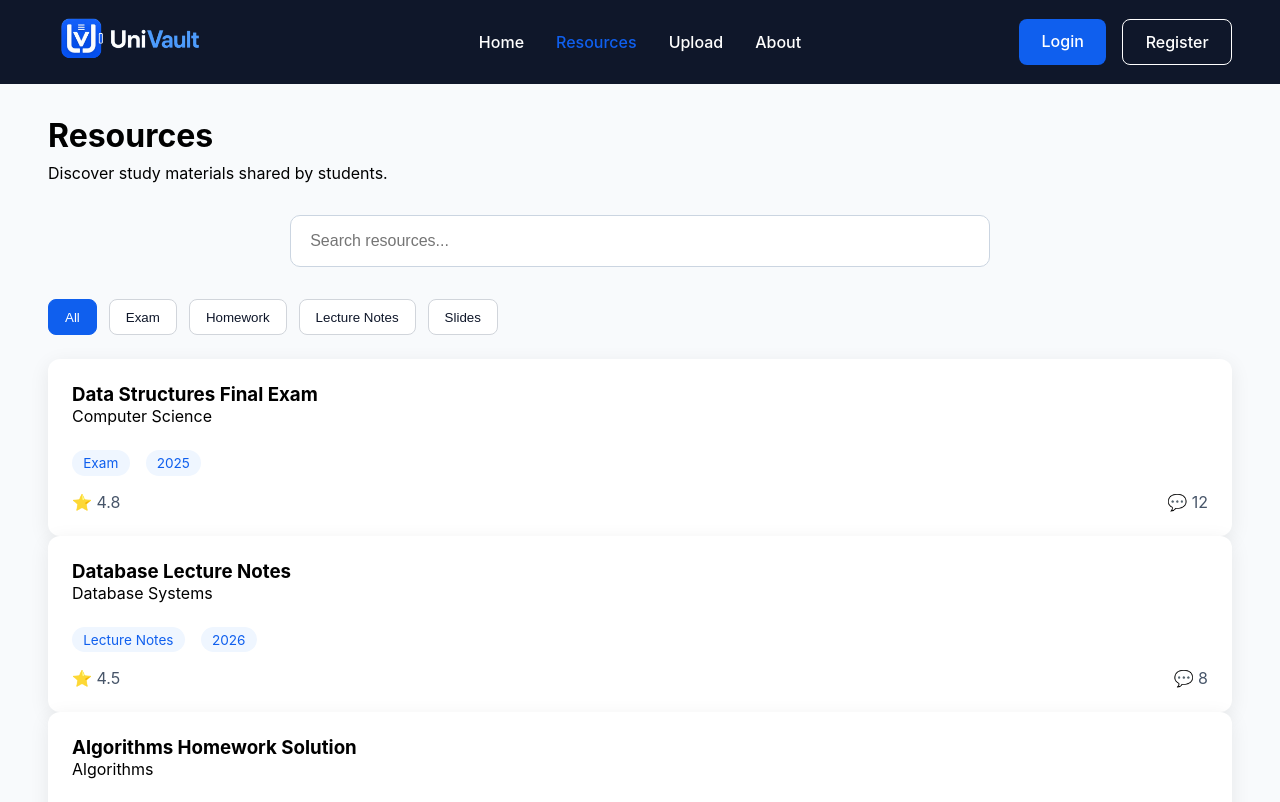
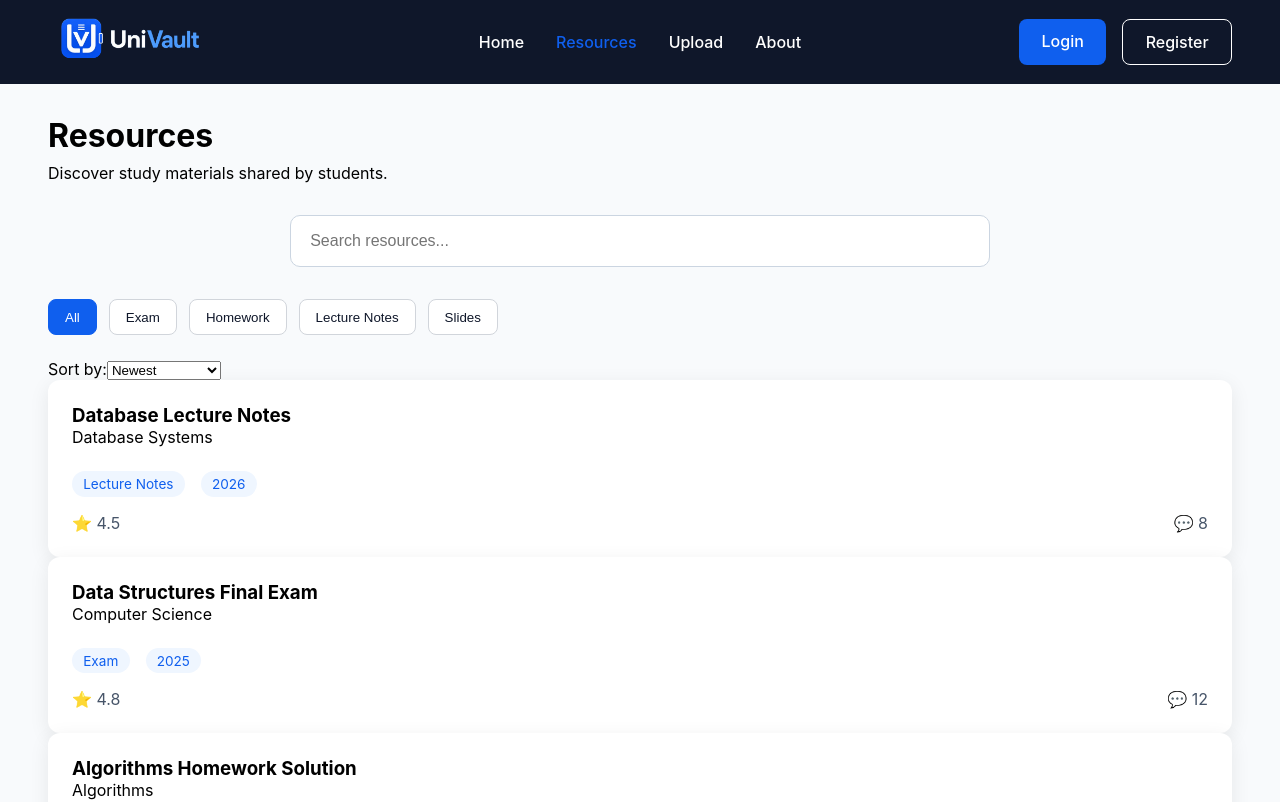
Before and after one commit to SheltonTeles/univault, a React app in the folder frontend/: page /resources in a window 1280 px wide. Shown: the top 802 px of the page. Built offline with nearby package versions, Linux system fonts and the light colour scheme; the HTML template or start-up script is replaced by a standard one.

Commit message:
Added resource sorting

```diff
--- /dev/null
+++ b/frontend/src/components/Resources/SortSelect.jsx
@@ -0,0 +1,19 @@
+function SortSelect({sortBy, setSortBy }){
+    return (
+        <div className="sort-select">
+            <label htmlFor="sort">Sort by:</label>
+
+            <select
+                id="sort"
+                value={sortBy}
+                onChange={(e)=> setSortBy(e.target.value)}
+            >
+                <option value="newest">Newest</option>
+                <option value="rating">Highest Rated</option>
+                <option value="comments">Most discussed</option>
+            </select>
+        </div>
+    );
+}
+
+export default SortSelect;
--- a/frontend/src/pages/Resources.jsx
+++ b/frontend/src/pages/Resources.jsx
@@ -4,12 +4,13 @@ import CategoryFilter from "../components/resources/CategoryFilter";
 import "./Resources.css";
 import { useState } from "react";
 import resources from "../data/resources";
+import SortSelect from "../components/resources/SortSelect";
 
 function Resources() {
 
   const [search, setSearch] = useState("");
-
   const [category, setCategory] = useState("All");
+  const[sortBy, setSortBy] = useState("newest");
 
 
 const filteredResources = resources.filter((resource) => {
@@ -21,6 +22,22 @@ const filteredResources = resources.filter((resource) => {
     category === "All" || resource.type === category;
 
   return matchesSearch && matchesCategory;
+});
+
+const sortedResources = [...filteredResources].sort((a,b)=>{
+  if(sortBy === "newest"){
+    return Number(b.year) - Number(a.year);
+  }
+
+  if(sortBy === "rating"){
+    return b.rating - a.rating;
+  }
+
+  if(sortBy === "comments"){
+    return b.comments - a.comments;
+  }
+
+  return 0;
 });
 
 
@@ -48,12 +65,16 @@ const filteredResources = resources.filter((resource) => {
         setCategory={setCategory}
       />
 
+      <SortSelect
+        sortBy={sortBy}
+        setSortBy={setSortBy}
+      />
       <div className="resources-grid">
 
-        {filteredResources.map((resource) => (
+        {sortedResources.map((resource) => (
 
           <ResourceCard
-            key={resource.title}
+            key={resource.id}
             resource={resource}
           />
 
```
